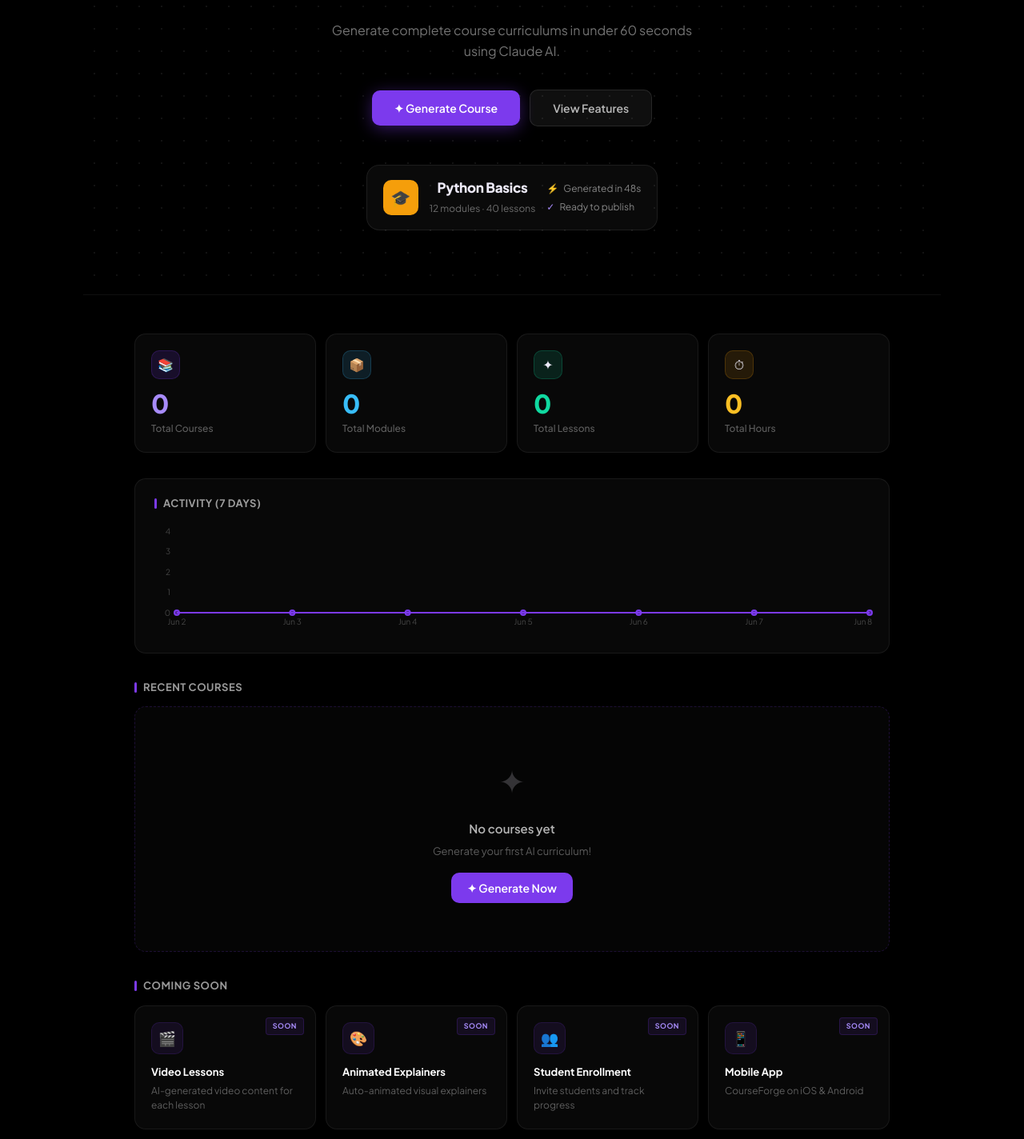
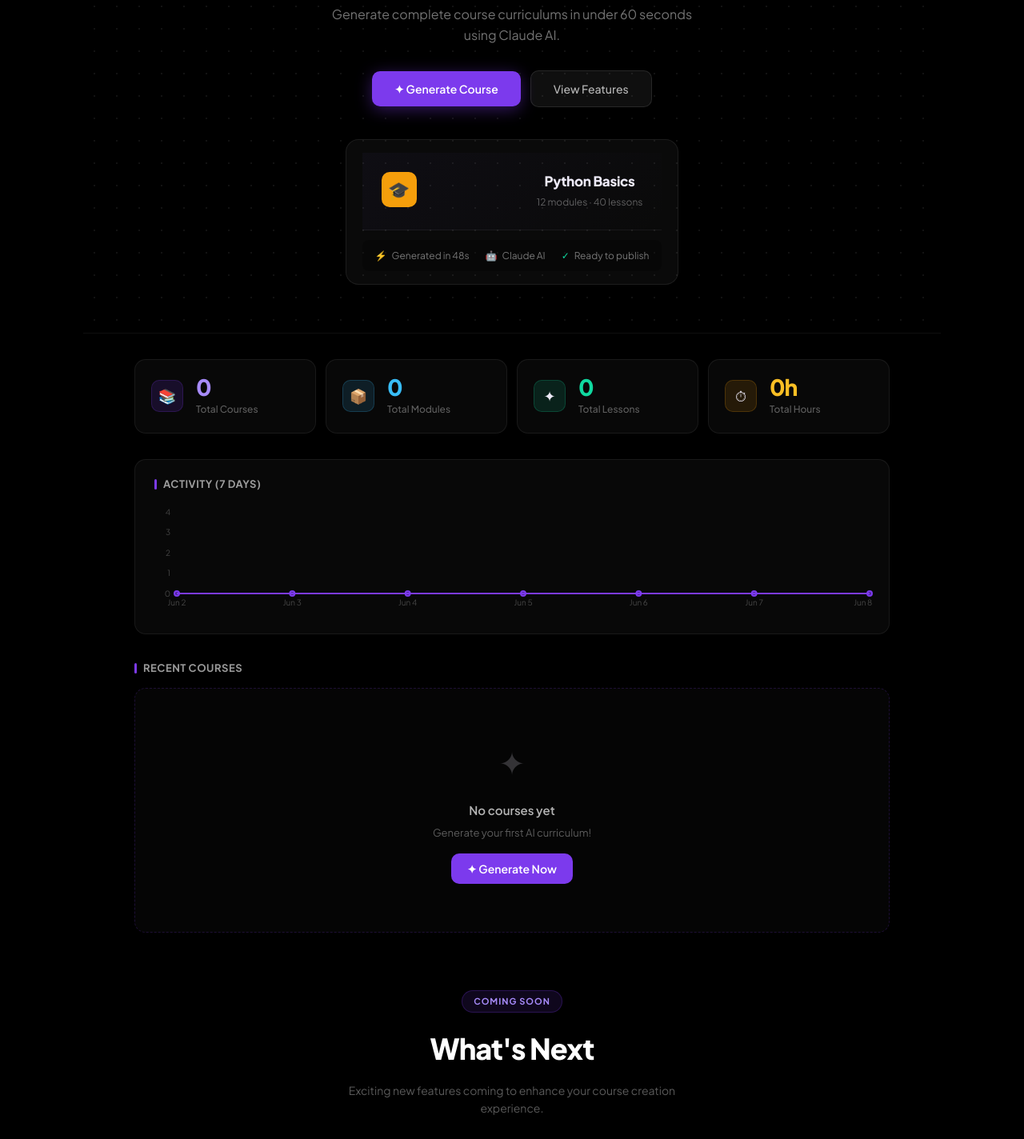
Before and after one commit to evoxaitech/courseforge-ai, a React (Create React App) app: page / in a window 1280 px wide. Shown: the part 418-1842 px from the top of the page at 80% size. Built offline with nearby package versions, Linux system fonts and the light colour scheme.

Commit message:
feat: stats horizontal, coming soon revamp style

```diff
--- a/src/pages/Dashboard.css
+++ b/src/pages/Dashboard.css
@@ -1,6 +1,5 @@
 /* ============================================
    DASHBOARD - Revamp Style
-   Pure black, centered, HUGE typography
    ============================================ */
 
 .page {
@@ -21,15 +20,14 @@
     }
 }
 
-/* ── Hero - Full width, centered, HUGE ── */
+/* ── Hero ── */
 .dash-hero-banner {
     position: relative;
     background: #000;
-    padding: 100px 64px 80px;
+    padding: 80px 64px 60px;
     display: flex;
     flex-direction: column;
     align-items: center;
-    justify-content: center;
     text-align: center;
     overflow: hidden;
     border-bottom: 1px solid rgba(255, 255, 255, 0.06);
@@ -89,7 +87,7 @@
 }
 
 .dash-hero-title span {
-    color: rgba(255, 255, 255, 0.35);
+    color: rgba(255, 255, 255, 0.25);
 }
 
 .dash-hero-sub {
@@ -97,13 +95,14 @@
     color: rgba(255, 255, 255, 0.45);
     line-height: 1.6;
     max-width: 480px;
-    margin-bottom: 36px;
+    margin-bottom: 32px;
 }
 
 .dash-hero-buttons {
     display: flex;
     gap: 12px;
     align-items: center;
+    margin-bottom: 40px;
 }
 
 .dash-hero-btn {
@@ -125,7 +124,6 @@
 .dash-hero-btn:hover {
     background: #6d28d9;
     transform: translateY(-2px);
-    box-shadow: 0 8px 30px rgba(124, 58, 237, 0.5);
 }
 
 .dash-hero-btn-secondary {
@@ -135,7 +133,7 @@
     padding: 13px 28px;
     border-radius: 10px;
     font-size: 14px;
-    font-weight: 600;
+    font-weight: 500;
     cursor: pointer;
     transition: all 0.15s ease;
 }
@@ -145,24 +143,27 @@
     color: #fff;
 }
 
-/* Hide old visual */
 .dash-hero-visual {
     display: none;
 }
 
-/* ── Course preview card below hero ── */
+/* ── Hero Preview Card ── */
 .dash-hero-preview {
     position: relative;
     z-index: 1;
-    margin-top: 48px;
     background: rgba(255, 255, 255, 0.04);
     border: 1px solid rgba(255, 255, 255, 0.08);
     border-radius: 16px;
     padding: 16px 20px;
+    min-width: 400px;
+    max-width: 500px;
+}
+
+.preview-top {
     display: flex;
     align-items: center;
     gap: 14px;
-    min-width: 340px;
+    margin-bottom: 12px;
 }
 
 .preview-icon {
@@ -173,7 +174,7 @@
     display: flex;
     align-items: center;
     justify-content: center;
-    font-size: 20px;
+    font-size: 22px;
     flex-shrink: 0;
 }
 
@@ -186,16 +187,16 @@
 
 .preview-sub {
     font-size: 12px;
-    color: rgba(255, 255, 255, 0.4);
+    color: rgba(255, 255, 255, 0.35);
 }
 
 .preview-badges {
+    background: rgba(0, 0, 0, 0.3);
+    border-radius: 8px;
+    padding: 10px 16px;
     display: flex;
-    gap: 16px;
-    margin-top: 12px;
-    padding-top: 12px;
-    border-top: 1px solid rgba(255, 255, 255, 0.06);
-    width: 100%;
+    gap: 20px;
+    align-items: center;
 }
 
 .preview-badge-item {
@@ -203,21 +204,17 @@
     align-items: center;
     gap: 6px;
     font-size: 12px;
-    color: rgba(255, 255, 255, 0.5);
+    color: rgba(255, 255, 255, 0.45);
 }
 
-.preview-badge-item span:first-child {
-    color: #a78bfa;
-}
-
-/* ── Main content area ── */
+/* ── Main content ── */
 .dash-content {
-    padding: 48px 64px;
-    max-width: 1200px;
+    padding: 32px 64px 64px;
+    max-width: 1400px;
     margin: 0 auto;
 }
 
-/* ── Stats ── */
+/* ── Stats - HORIZONTAL LAYOUT ── */
 .stats-grid {
     display: grid;
     grid-template-columns: repeat(4, 1fr);
@@ -231,7 +228,9 @@
     border-radius: 14px;
     padding: 20px;
     transition: all 0.15s ease;
-    cursor: default;
+    display: flex;
+    align-items: center;
+    gap: 16px;
 }
 
 .stat-card:hover {
@@ -241,14 +240,14 @@
 }
 
 .stat-icon-wrap {
-    width: 36px;
-    height: 36px;
+    width: 40px;
+    height: 40px;
     border-radius: 10px;
     display: flex;
     align-items: center;
     justify-content: center;
-    font-size: 16px;
-    margin-bottom: 14px;
+    font-size: 18px;
+    flex-shrink: 0;
 }
 
 .stat-card.purple .stat-icon-wrap {
@@ -271,11 +270,16 @@
     border: 1px solid rgba(245, 158, 11, 0.2);
 }
 
+.stat-info {
+    display: flex;
+    flex-direction: column;
+}
+
 .stat-value {
-    font-size: 32px;
+    font-size: 28px;
     font-weight: 800;
     line-height: 1;
-    margin-bottom: 6px;
+    margin-bottom: 4px;
     letter-spacing: -1px;
 }
 
@@ -376,9 +380,9 @@
     border: none;
     cursor: pointer;
     font-weight: 600;
-    transition: all 0.15s ease;
     padding: 4px 10px;
     border-radius: 8px;
+    transition: all 0.15s ease;
 }
 
 .section-link:hover {
@@ -457,17 +461,51 @@
     text-align: center;
 }
 
-/* ── Coming Soon ── */
+/* ── Coming Soon - Revamp Style ── */
+.coming-soon-section {
+    text-align: center;
+    padding: 40px 0;
+}
+
+.coming-soon-badge {
+    display: inline-block;
+    background: rgba(124, 58, 237, 0.12);
+    border: 1px solid rgba(124, 58, 237, 0.25);
+    border-radius: 20px;
+    padding: 4px 14px;
+    font-size: 11px;
+    color: #a78bfa;
+    font-weight: 700;
+    letter-spacing: 1px;
+    margin-bottom: 16px;
+}
+
+.coming-soon-title {
+    font-size: 36px;
+    font-weight: 800;
+    color: #fff;
+    letter-spacing: -1px;
+    margin-bottom: 12px;
+}
+
+.coming-soon-sub {
+    font-size: 14px;
+    color: rgba(255, 255, 255, 0.35);
+    margin-bottom: 28px;
+    max-width: 480px;
+    margin-left: auto;
+    margin-right: auto;
+    line-height: 1.6;
+}
+
 .coming-grid {
     display: grid;
     grid-template-columns: repeat(4, 1fr);
     gap: 12px;
+    text-align: left;
 }
 
 .coming-card {
-    display: flex;
-    flex-direction: column;
-    gap: 12px;
     background: rgba(255, 255, 255, 0.03);
     border: 1px solid rgba(255, 255, 255, 0.07);
     border-radius: 14px;
@@ -491,13 +529,14 @@
     align-items: center;
     justify-content: center;
     font-size: 18px;
+    margin-bottom: 14px;
 }
 
 .coming-title {
     font-size: 13px;
     font-weight: 700;
     color: #fff;
-    margin-bottom: 4px;
+    margin-bottom: 6px;
 }
 
 .coming-desc {
@@ -519,3 +558,15 @@
     border-radius: 4px;
     letter-spacing: 0.5px;
 }
+
+/* ── Footer ── */
+.dash-footer {
+    border-top: 1px solid rgba(255, 255, 255, 0.06);
+    padding: 16px 64px;
+    text-align: center;
+}
+
+.dash-footer span {
+    font-size: 12px;
+    color: rgba(255, 255, 255, 0.2);
+}
--- a/src/pages/Dashboard.js
+++ b/src/pages/Dashboard.js
@@ -44,7 +44,7 @@ export default function Dashboard({ courses, onNavigate, onCourseClick }) {
   return (
     <div className="page fade-in">
 
-      {/* Hero - Full width centered */}
+      {/* Hero */}
       <div className="dash-hero-banner">
         <div className="dash-hero-dots" />
         <div className="dash-hero-glow" />
@@ -53,30 +53,29 @@ export default function Dashboard({ courses, onNavigate, onCourseClick }) {
           <h1 className="dash-hero-title">Build Courses.<br/><span>10x Faster.</span></h1>
           <p className="dash-hero-sub">Generate complete course curriculums in under 60 seconds using Claude AI.</p>
           <div className="dash-hero-buttons">
-            <button className="dash-hero-btn" onClick={() => onNavigate('generator')}>
-              ✦ Generate Course
-            </button>
-            <button className="dash-hero-btn-secondary" onClick={() => onNavigate('courses')}>
-              View Features
-            </button>
+            <button className="dash-hero-btn" onClick={() => onNavigate('generator')}>✦ Generate Course</button>
+            <button className="dash-hero-btn-secondary" onClick={() => onNavigate('courses')}>View Features</button>
           </div>
 
-          {/* Preview card */}
+          {/* Preview Card */}
           <div className="dash-hero-preview">
+            <div className="preview-top">
               <div className="preview-icon">🎓</div>
-            <div style={{flex:1}}>
+              <div>
                 <div className="preview-title">Python Basics</div>
                 <div className="preview-sub">12 modules · 40 lessons</div>
               </div>
-            <div className="preview-badges" style={{marginTop:0, paddingTop:0, borderTop:'none', width:'auto', flexDirection:'column', gap:4}}>
-              <div className="preview-badge-item"><span>⚡</span> Generated in 48s</div>
-              <div className="preview-badge-item"><span>✓</span> Ready to publish</div>
+            </div>
+            <div className="preview-badges">
+              <div className="preview-badge-item"><span style={{color:'#a78bfa'}}>⚡</span> Generated in 48s</div>
+              <div className="preview-badge-item"><span style={{color:'#a78bfa'}}>🤖</span> Claude AI</div>
+              <div className="preview-badge-item"><span style={{color:'#10d9a0'}}>✓</span> Ready to publish</div>
             </div>
           </div>
         </div>
       </div>
 
-      {/* Main content */}
+      {/* Main Content */}
       <div className="dash-content">
 
         {/* Stats */}
@@ -84,8 +83,10 @@ export default function Dashboard({ courses, onNavigate, onCourseClick }) {
           {stats.map((s, i) => (
             <div key={i} className={`stat-card ${s.color}`}>
               <div className="stat-icon-wrap">{s.icon}</div>
-              <div className="stat-value">{s.value}</div>
+              <div className="stat-info">
+                <div className="stat-value">{s.value}{s.color === 'amber' ? 'h' : ''}</div>
                 <div className="stat-label">{s.label}</div>
+              </div>
             </div>
           ))}
         </div>
@@ -149,8 +150,10 @@ export default function Dashboard({ courses, onNavigate, onCourseClick }) {
         </div>
 
         {/* Coming Soon */}
-        <div className="dash-section">
-          <div className="dash-section-header"><div className="section-title">Coming Soon</div></div>
+        <div className="coming-soon-section">
+          <div className="coming-soon-badge">COMING SOON</div>
+          <div className="coming-soon-title">What's Next</div>
+          <div className="coming-soon-sub">Exciting new features coming to enhance your course creation experience.</div>
           <div className="coming-grid">
             {[
               { icon: '🎬', title: 'Video Lessons', desc: 'AI-generated video content for each lesson' },
@@ -160,17 +163,21 @@ export default function Dashboard({ courses, onNavigate, onCourseClick }) {
             ].map((f, i) => (
               <div key={i} className="coming-card">
                 <span className="coming-badge">SOON</span>
-                <span className="coming-icon">{f.icon}</span>
-                <div>
+                <div className="coming-icon">{f.icon}</div>
                 <div className="coming-title">{f.title}</div>
                 <div className="coming-desc">{f.desc}</div>
-                </div>
               </div>
             ))}
           </div>
         </div>
 
       </div>
+
+      {/* Footer */}
+      <div className="dash-footer">
+        <span>© 2024 CourseForgeAI by EVOX AI TECH</span>
+      </div>
+
     </div>
   );
 }
```
Lines whose indentation alone changed are shown as unchanged.
